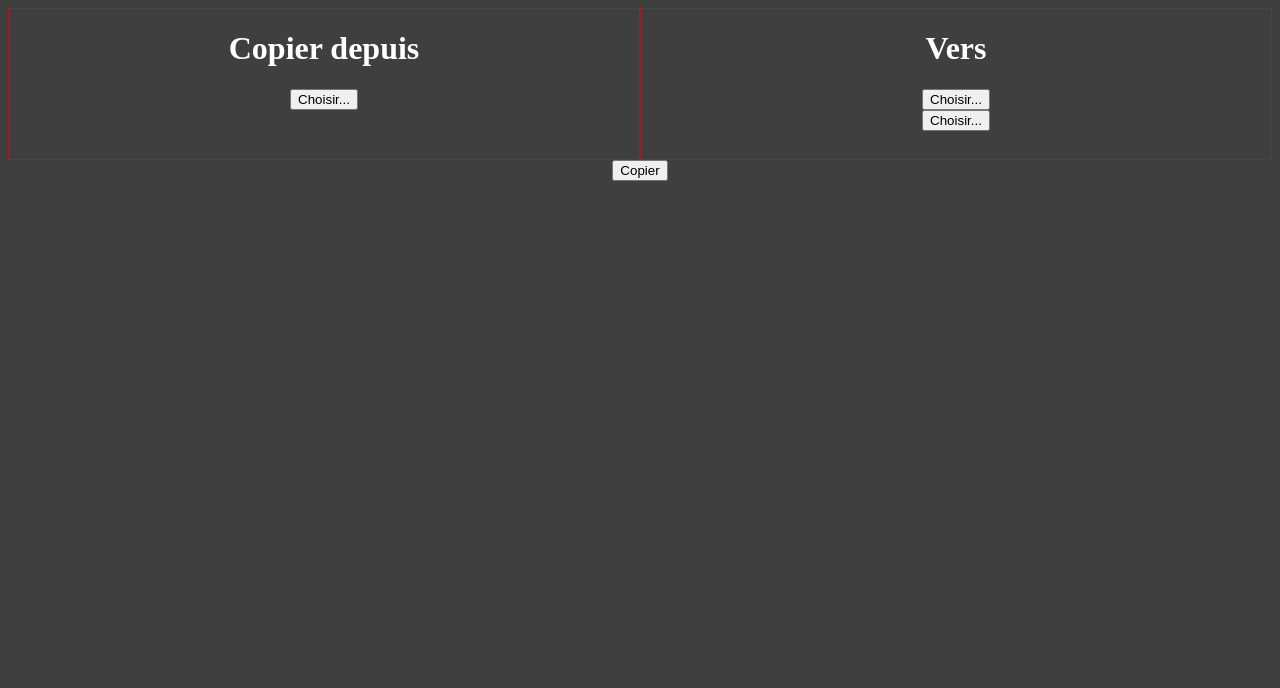
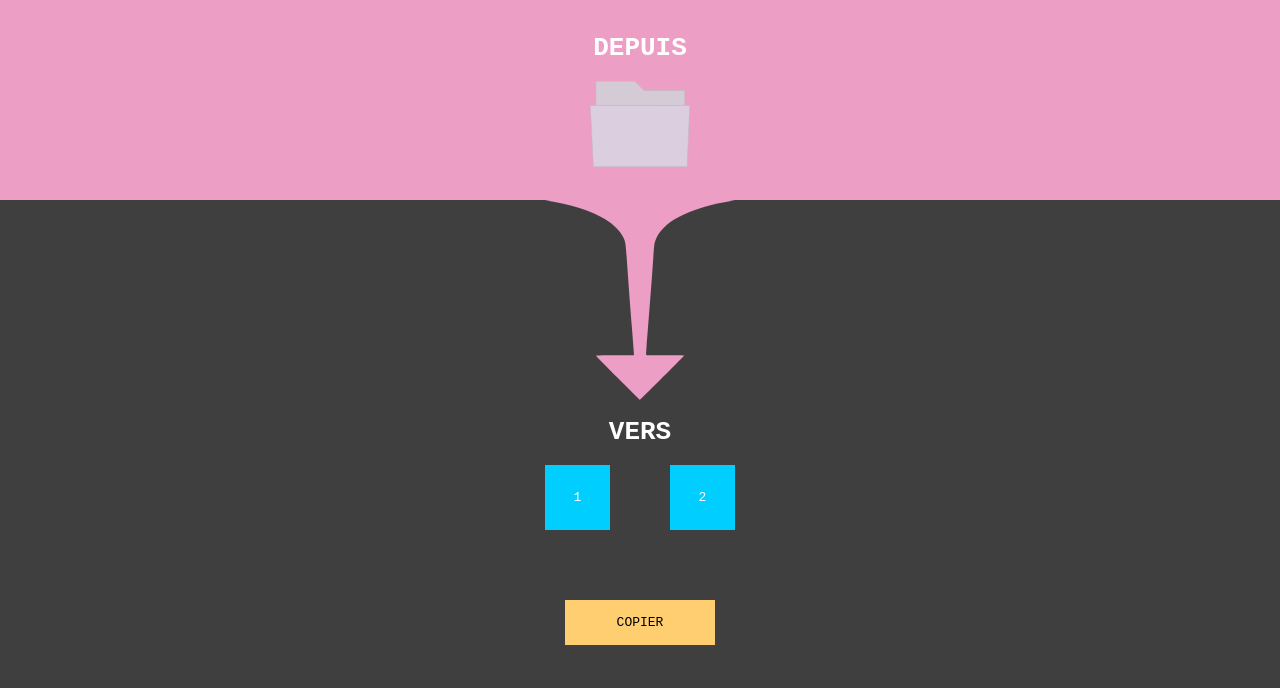
Before and after one commit to fossabot/Hozon, a website: page src/index.html in a window 1280 px wide. Drawn offline with Linux system fonts and the light colour scheme.

Commit message:
V. 0.0.2

```diff
--- a/src/index.html
+++ b/src/index.html
@@ -55,13 +55,13 @@
       secondResult.innerHTML = "Seconde copie en cours";
 
       fs.copy(copySource, copyPathOne, (err) => {
-      if (err) return console.error(err);
+      if (err) return firstResult.innerHTML = "<span style=\"color:yellow\">ERREUR LORS DE LA PREMIÈRE COPIE<br /></span>" + err;
       firstResult.innerHTML = "Première copie faite avec succès";
       console.log('1 - Yay!');
     })
 
     fs.copy(copySource, copyPathTwo, (err) => {
-    if (err) return console.error(err);
+    if (err) return secondResult.innerHTML = "<span style=\"color:yellow\">ERREUR LORS DE LA SECONDE COPIE<br /></span>" + err;
     secondResult.innerHTML = "Seconde copie faite avec succès";
     console.log('2 - Yay!');
 
@@ -73,31 +73,40 @@
 <body>
   <div class="flex-container">
     <div class="box source">
-      <h1 class="title-source">Copier depuis</h1>
-      <button id="source-button" onclick="getSource()">Choisir...</button>
+      <h1>depuis</h1>
+      <a id="source-button" onclick="getSource()"><img src="img/folder.svg" alt="Folder icon" width="100" /></a>
       <div id="source-path">
 
       </div>
     </div>
+    <img src="img/fleche.svg" alt="flèche gauche vers le bas" height="200" class="box"/>
     <div class="box destination">
       <h1 class="title-dest">Vers</h1>
-      <button id="dest-button-one" onclick="getDestOne()">Choisir...</button>
-      <div id="copy-path-one">
+      <div class="copy-container">
+        <div>
+          <a class="copy-button" id="dest-button-one" onclick="getDestOne()">1</a>
+          <div id="copy-path-one" class="copy-path">
+
+          </div>
+        </div>
+        <div>
+          <a class="copy-button" id="dest-button-two" onclick="getDestTwo()">2</a>
+          <div id="copy-path-two" class="copy-path">
+
+          </div>
+        </div>
+      </div>
+    </div>
+    <div class="copy-box">
+      <a id="doCopy" onclick="doCopy()">Copier</a>
+      <div id="first-result" class="result">
 
       </div>
-      <button id="dest-button-two" onclick="getDestTwo()">Choisir...</button>
-      <div id="copy-path-two">
+      <div id="second-result" class="result">
 
       </div>
+    <!--progress></progress-->
     </div>
   </div>
-    <button id="doCopy" onclick="doCopy()">Copier</button>
-    <div id="first-result">
-
-    </div>
-    <div id="second-result">
-
-    </div>
-  <!--progress></progress-->
 </body>
 </html>
--- a/src/main.css
+++ b/src/main.css
@@ -1,28 +1,120 @@
+.flex-container,
+body,
+html {
+  height: 100%;
+}
+
 body {
-  background: #3f3f3f;
-  color: #fff;
-  box-sizing: border-box;
-  text-align: center;
+  background : #3f3f3f;
+  color      : #fff;
+  box-sizing : border-box;
+  text-align : center;
+  font-family: serif;
+  font-weight: 200;
+  margin     : 0;
+  font-family: monospace;
+}
+
+h1 {
+  text-transform: uppercase;
 }
 
 .flex-container {
-  display: flex;
-  align-items: center;
+  display       : flex;
+  align-items   : center;
+  flex-direction: column;
+}
+
+.box {
+  width     : 100%;
+  min-height: 25vh;
+  /*border: red 1px dotted;*/
+}
+
+.source {
+  display        : flex;
+  justify-content: center;
+  align-items    : center;
+  background     : #ec9ec4;
+  color          : #fff;
+  flex-direction : column;
+}
+
+#source-button {
+  background-color: none;
+}
+
+.copy-container {
+  display        : flex;
+  flex-direction : row;
   justify-content: center;
 }
 
-.box {
-  width: 50%;
-  min-height: 150px;
-  border: red 1px dotted;
+.copy-container > div {
+  width  : 50%;
+  padding: 0 30px;
 }
-#source-path{
+
+.copy-container > div:first-child {
+  text-align: right;
+}
+
+.copy-container > div:last-child {
+  text-align: left;
+}
+
+.copy-path {
+  margin-top: 40px;
+  width     : 100%;
+}
+
+.copy-box {
+  display        : flex;
+  justify-content: center;
+  align-content  : center;
+  flex-direction : column;
+  width          : 100%;
+}
+
+.copy-box > div {
+  margin: 10px 0;
+}
+
+.result{
+  display: flex;
+  flex-direction: column;
+}
+
+.copy-button {
+  display    : inline-block;
+  height     : 65px;
+  width      : 65px;
+  background : #00ceff;
+  line-height: 65px;
+  text-align : center;
+}
+
+#source-path {
   min-height: 1em;
-  min-width: 1em;
+  min-width : 1em;
 }
-progress{
-  margin: 50px;
-  width: 500px;
-  max-width: 100%;
-  height: 15px;
+
+#doCopy {
+  max-height    : 100%;
+  padding       : 15px 25px;
+  text-transform: uppercase;
+  background    : #ffce70;
+  color         : #000;
+  width         : 100px;
+  align-self    : center;
 }
+
+a {
+  transition: all .2s;
+}
+
+a:active {
+  position  : relative;
+  top       : 2px;
+  transition: all .2s;
+}
```
Also changed, not shown: package.json (+10 -10 lines), src/img/fleche.png (added), src/img/fleche.svg (added), src/img/folder.svg (added).
